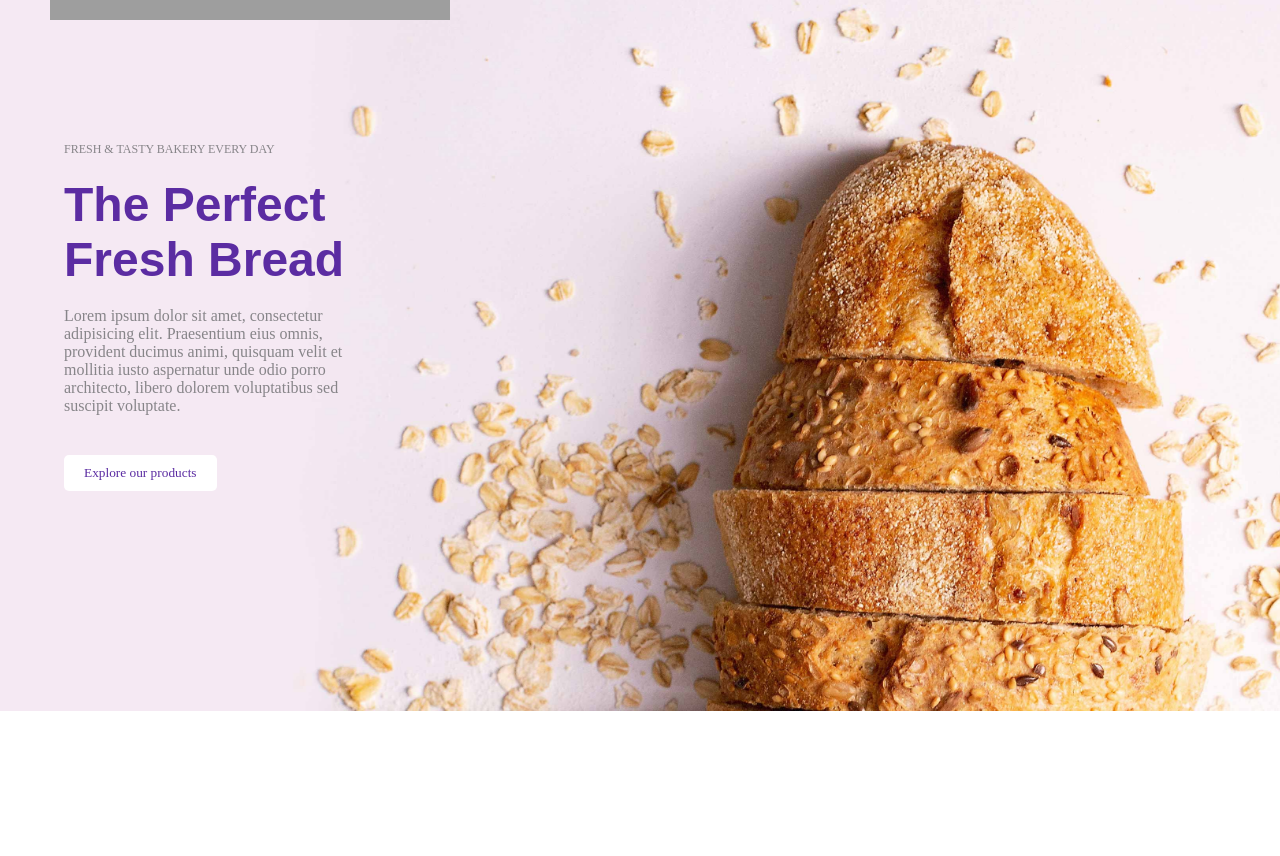
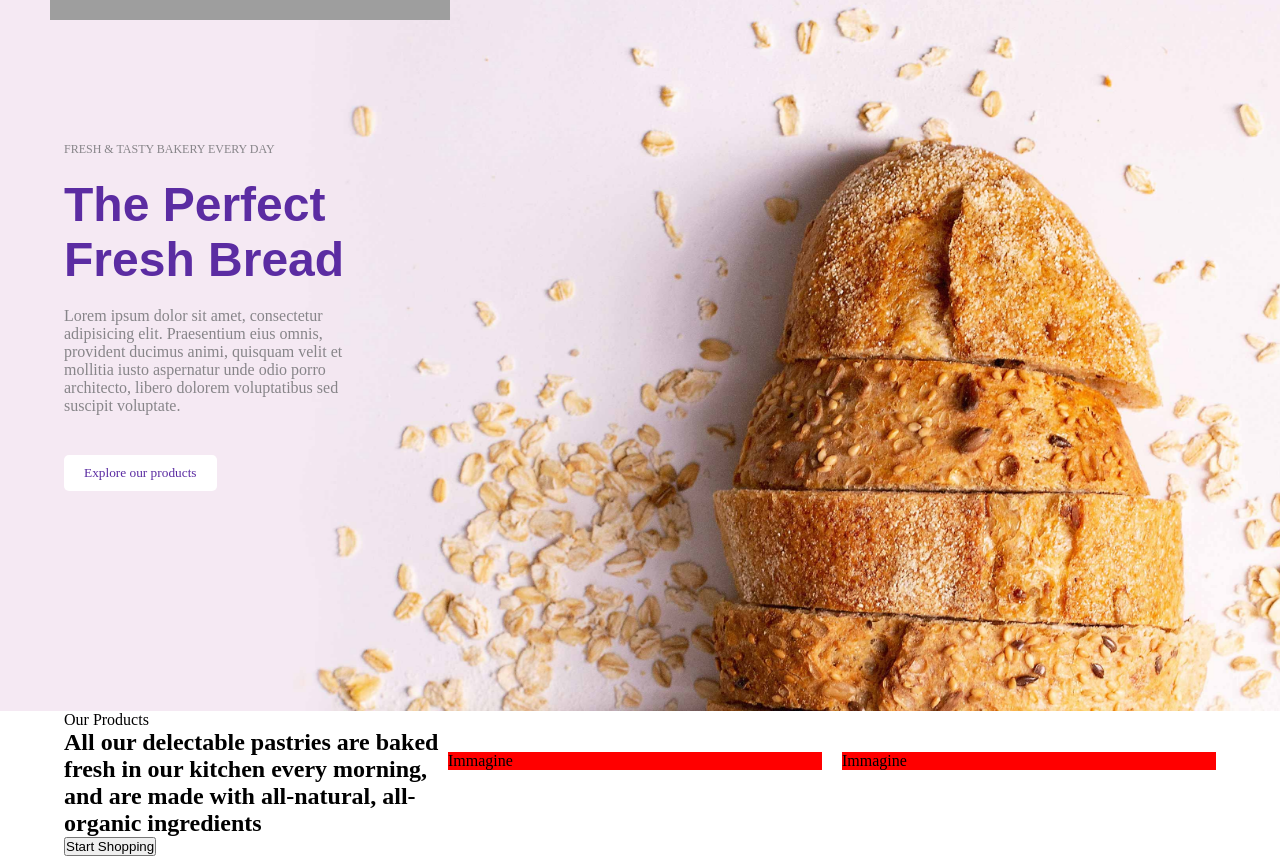
Before and after one commit to DarioBosco/proj-html-vuejs, a Vue app: page / in a window 1280 px wide. Shown: the part 178-1034 px from the top of the page. Before the commit the page ends 889 px from the top, so only its background shows below. Built offline with nearby package versions, Linux system fonts and the light colour scheme; grey boxes are pictures that could not be loaded; a small style sheet from the web is missing.

Commit message:
Inizio a strutturare il primo sottocomponente del main

```diff
--- a/src/components/Footer.vue
+++ b/src/components/Footer.vue
@@ -7,4 +7,5 @@
 <!-- Add "scoped" attribute to limit CSS to this component only -->
 <style scoped lang="scss">
 @import '../assets/styles/variables';
+@import '../assets/styles/common';
 </style>
--- a/src/components/Main.vue
+++ b/src/components/Main.vue
@@ -1,10 +1,21 @@
 <template>
-	<main></main>
+	<main>
+		<OurProducts />
+	</main>
 </template>
 
-<script></script>
+<script>
+import OurProducts from './OurProducts.vue';
+
+export default {
+	components: {
+		OurProducts,
+	},
+};
+</script>
 
 <!-- Add "scoped" attribute to limit CSS to this component only -->
 <style scoped lang="scss">
 @import '../assets/styles/variables';
+@import '../assets/styles/common';
 </style>
--- /dev/null
+++ b/src/components/OurProducts.vue
@@ -0,0 +1,49 @@
+<template>
+	<div class="container">
+		<div class="text-box">
+			<p>Our Products</p>
+			<h2>All our delectable pastries are baked fresh in our kitchen every morning, and are made with all-natural, all-organic ingredients</h2>
+
+			<button>Start Shopping</button>
+		</div>
+		<div class="images-box">
+			<div class="image-box">
+				Immagine
+			</div>
+			<div class="image-box">
+				Immagine
+			</div>
+		</div>
+	</div>
+</template>
+
+<script>
+export default {
+	name: 'OurProducts',
+};
+</script>
+
+<style lang="scss" scoped>
+.container {
+	display: flex;
+	align-items: center;
+	justify-content: center;
+
+	.text-box {
+		width: calc(100% / 3);
+		height: 100px;
+	}
+
+	.images-box {
+		width: calc(100% / 3 * 2);
+		height: 100px;
+		display: flex;
+		align-items: center;
+		justify-content: space-between;
+		.image-box {
+			background: red;
+			width: calc(50% - 10px);
+		}
+	}
+}
+</style>
```
